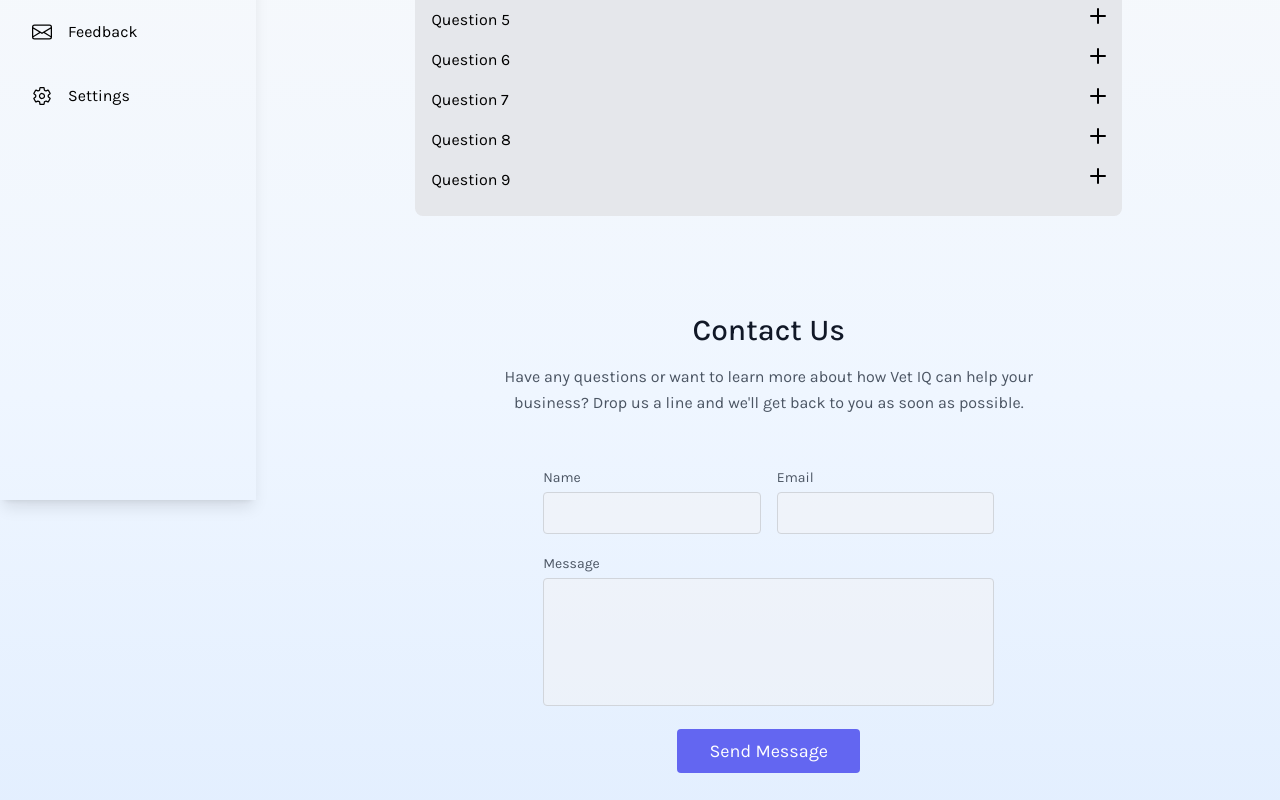
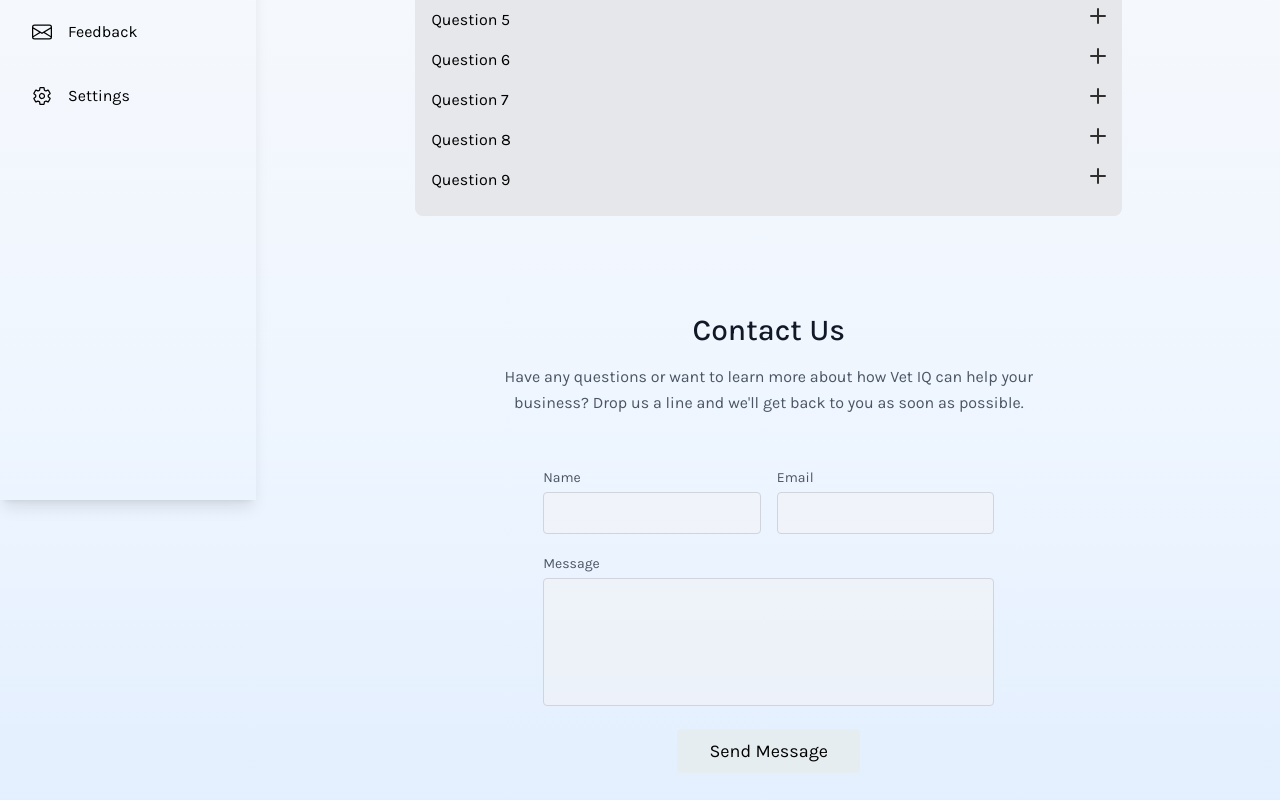
Before and after one commit to shifenghzhang/VetIQ-Web-Application, a Next.js app: page /help in a window 1280 px wide. Shown: the part 300-1100 px from the top of the page. Built offline with nearby package versions, Linux system fonts and the light colour scheme.

Commit message:
colorAdjust

```diff
--- a/src/app/_components/Accordion.tsx
+++ b/src/app/_components/Accordion.tsx
@@ -17,7 +17,7 @@ const Accordion: React.FC<AccordionProps> = ({ question, answer }) => {
         <span>{question}</span>
         {/*accordionOpen? <span>-</span> : <span>+</span>*/}
         <svg
-          className="fill-rgb(50, 48, 47) shrink-0 ml-8"
+          className="fill-customBlack shrink-0 ml-8"
           width="16"
           height="16"
           xmlns="http://www.w3.org/2000/svg"
--- a/src/app/_components/CTA.tsx
+++ b/src/app/_components/CTA.tsx
@@ -19,7 +19,7 @@ const CTA = () => {
                 <input type="email" id="email" name="email" className="w-full bg-white rounded border border-gray-300 focus:border-indigo-500 focus:ring-2 focus:ring-indigo-200 text-base outline-none text-gray-700 py-1 px-3 leading-8 transition-colors duration-200 ease-in-out" />
             </div>
             <button className="text-grey-700 bg-yellow-400 border-0 py-2 px-8 focus:outline-none hover:bg-yellow-700 rounded text-lg">Sign Up</button>
-            <p className="text-xs text-gray-500 mt-3">extra information.</p>
+            <p className="text-xs text-gray-500 mt-3">more information.</p>
             </div>
         </div>
         </section>
--- a/src/app/_components/contactUs.tsx
+++ b/src/app/_components/contactUs.tsx
@@ -30,7 +30,7 @@ const ContactUs = () => {
                 </div>
               </div>
               <div className="p-2 w-full">
-                <button className="flex mx-auto text-white bg-indigo-500 border-0 py-2 px-8 focus:outline-none hover:bg-indigo-600 rounded text-lg">Send Message</button>
+                <button className="flex mx-auto text-black bg-customSkyBlue border-0 py-2 px-8 focus:outline-none hover:text-white hover:bg-customBlack rounded text-lg">Send Message</button>
               </div>
               <div className="p-2 w-full pt-8 mt-8 border-t border-gray-200 text-center">
                 <a className="text-indigo-500">example@email.com</a>
--- a/src/app/_components/hero-section.tsx
+++ b/src/app/_components/hero-section.tsx
@@ -27,7 +27,7 @@ const HeroSection = () => {
           </p>
           <div className="flex justify-center">
             <button
-              className="inline-flex text-white bg-indigo-500 border-0 py-2 px-6 focus:outline-none hover:bg-indigo-600 rounded text-lg"
+              className="inline-flex text-black bg-customSkyBlue border-0 py-2 px-6 focus:outline-none hover:text-white hover:bg-customBlack rounded text-lg"
               onClick={handleArticleAreaClick}
             >
               Learn More
```
